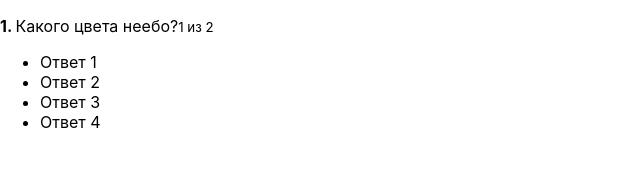
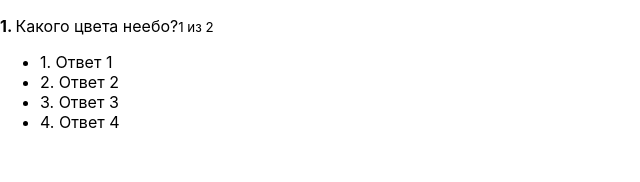
Before and after one commit to pkonnov/questionnaire_reactjs, a React app: page / in a window 1280 px wide. Shown: the top 182 px of the page, without its empty margins (0-640 px from the left). Built offline with nearby package versions, Linux system fonts and the light colour scheme.

Commit message:
tracking the last question and numbered answers

```diff
--- a/src/components/AnswersList/AnswerItem/AnswerItem.js
+++ b/src/components/AnswersList/AnswerItem/AnswerItem.js
@@ -18,7 +18,7 @@ const AnswerItem = props => {
       className={cls.join(' ')}
       onClick={() => props.onAnswerClick(props.answer.id)}
     >
-      {props.answer.text} <br/>
+      {props.answer.id + '. ' + props.answer.text}
     </li>
 
   )
--- a/src/containers/Quiz/Quiz.js
+++ b/src/containers/Quiz/Quiz.js
@@ -50,6 +50,9 @@ class Quiz extends Component {
   }
 
   nextQuestion = () => {
+    if (this.isQuizFinished()){
+      console.log('fifnished')
+    } else {
       this.setState({
         activeQuestion: this.state.activeQuestion + 1,
         answerState: null,
@@ -57,28 +60,22 @@ class Quiz extends Component {
         notRight: null
       })
     }
+  }
 
   onAnswerClickHandler = (answerId) => {
 
     const question = this.state.quiz[this.state.activeQuestion]
-    // console.log(question)
+
     this.setState({
       showBtnFruther: true,
       notRight: question.answers[answerId-1].description
     })
-    // console.log(this.notRight)
 
     if (question.rightAnswerId === answerId){
 
       this.setState({
         answerState: {[answerId]: 'success'},
       })
-
-        if (this.isQuizFinished()){
-          return console.log('fifnished');
-        } else {
-
-        }
 
     } else {
       this.setState({
@@ -89,7 +86,7 @@ class Quiz extends Component {
   }
 
 isQuizFinished(){
-  return this.state.activeQuestion +1 === this.state.quiz.length
+  return this.state.activeQuestion + 1 === this.state.quiz.length
 }
 
   render() {
```
Lines whose indentation alone changed are shown as unchanged.
